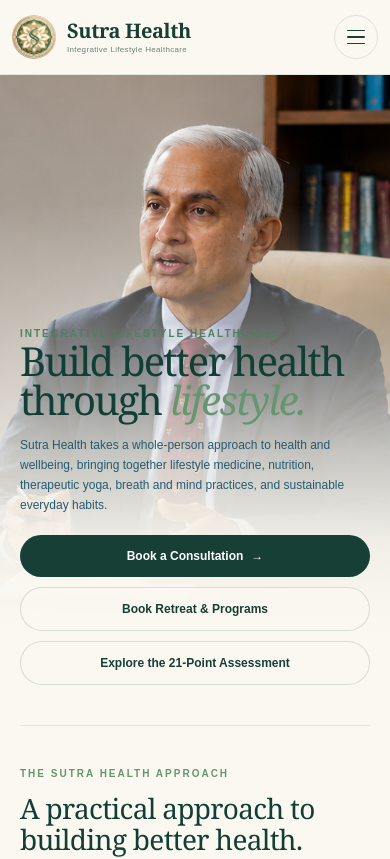
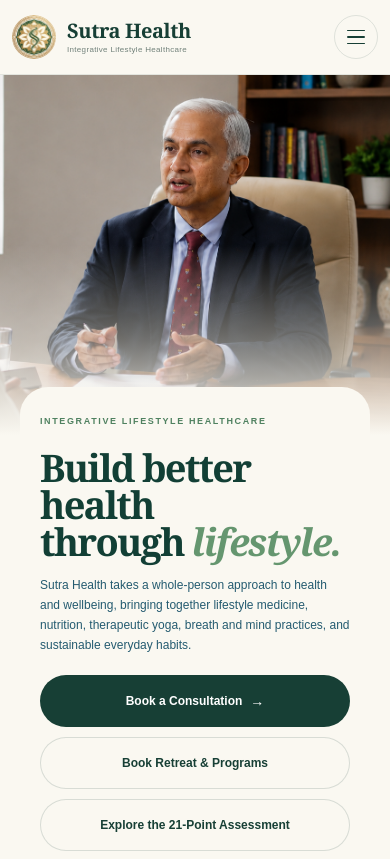
Before and after one commit to karanrchaurasiya/sutra-health-nextjs, a Next.js app: page / in a window 390 px wide. Shown: the top 859 px of the page. Built offline with nearby package versions, Linux system fonts and the light colour scheme.

Commit message:
Initial Sutra Health website

```diff
--- a/components/hero/Hero.tsx
+++ b/components/hero/Hero.tsx
@@ -14,20 +14,65 @@
         fill
         priority
         sizes="100vw"
-        className="z-0 hidden object-cover object-center lg:block"
+        className="
+          z-0
+          hidden
+          object-cover
+          object-center
+          lg:block
+        "
       />
 
       {/* ==================================================
-          MOBILE BACKGROUND
+          MOBILE IMAGE
+
+          Mobile uses a controlled image area instead of
+          forcing the complete hero to behave like a
+          background image.
       ================================================== */}
+      <div
+        className="
+          relative
+          z-0
+          block
+          h-[360px]
+          w-full
+          sm:h-[410px]
+          lg:hidden
+        "
+      >
         <Image
           src="/images/hero-desktop56.png"
           alt="Sutra Health consultation"
           fill
           priority
-        sizes="100vw"
-        className="z-0 block object-cover object-center lg:hidden"
+          sizes="
+            (max-width: 480px) 100vw,
+            (max-width: 640px) 100vw,
+            100vw
+          "
+          className="
+            object-cover
+            object-[50%_18%]
+          "
         />
+
+        {/* Mobile image fade */}
+        <div
+          aria-hidden="true"
+          className="
+            pointer-events-none
+            absolute
+            inset-x-0
+            bottom-0
+            h-[190px]
+            bg-gradient-to-t
+            from-[#FAF8F1]
+            via-[#FAF8F1]/45
+            to-transparent
+          "
+        />
+      </div>
 
       {/* ==================================================
           DESKTOP OVERLAY
@@ -38,25 +83,17 @@
       ================================================== */}
       <div
         aria-hidden="true"
-        className="pointer-events-none absolute inset-0 z-10 hidden lg:block"
+        className="
+          pointer-events-none
+          absolute
+          inset-0
+          z-10
+          hidden
+          lg:block
+        "
         style={{
           background:
             "linear-gradient(90deg, rgba(250,248,241,1) 0%, rgba(250,248,241,0.98) 27%, rgba(250,248,241,0.88) 38%, rgba(250,248,241,0.60) 47%, rgba(250,248,241,0.25) 56%, rgba(250,248,241,0) 70%)",
-        }}
-      />
-
-      {/* ==================================================
-          MOBILE OVERLAY
-
-          Image remains visible at top.
-          Cream gradually appears behind text.
-      ================================================== */}
-      <div
-        aria-hidden="true"
-        className="pointer-events-none absolute inset-0 z-10 lg:hidden"
-        style={{
-          background:
-            "linear-gradient(180deg, rgba(250,248,241,0) 10%, rgba(250,248,241,0.02) 20%, rgba(250,248,241,0.28) 33%, rgba(250,248,241,0.78) 58%, rgba(250,248,241,0.96) 72%, rgba(250,248,241,1) 86%)",
         }}
       />
 
@@ -66,24 +103,51 @@
       <Container>
         <div
           className="
-            relative z-20
+            relative
+            z-20
+
             flex
-            min-h-[650px]
-            items-end
+            min-h-0
+            items-start
+
             pb-10
-            sm:min-h-[680px]
-            sm:pb-12
+
             lg:min-h-[620px]
             lg:items-center
             lg:pb-0
+
             xl:min-h-[650px]
           "
         >
           <div
             className="
+              relative
+              z-20
               w-full
               max-w-[700px]
-              lg:py-0
+
+              /* Mobile content overlaps the bottom
+                 of the image slightly */
+              -mt-[48px]
+
+              rounded-t-[28px]
+
+              bg-[#FAF8F1]
+
+              px-5
+              pt-7
+              pb-2
+
+
+              sm:-mt-[45px]
+              sm:rounded-t-[10px]
+
+
+              lg:mt-0
+              lg:rounded-none
+              lg:bg-transparent
+              lg:px-0
+              lg:pt-0
             "
           >
             {/* ==================================================
@@ -91,14 +155,18 @@
             ================================================== */}
             <p
               className="
-                text-[10px]
+                text-[9px]
                 font-semibold
                 uppercase
-                tracking-[0.2em]
+                tracking-[0.18em]
                 text-[#4F8160]
+
                 sm:text-[10px]
+                sm:tracking-[0.2em]
+
                 lg:text-[11px]
-                sm:mt-2
+                mb-5
+
               "
             >
               Integrative Lifestyle Healthcare
@@ -109,18 +177,27 @@
             ================================================== */}
             <h1
               className="
+                mt-3
                 max-w-[690px]
+
                 font-serif
-                font-medium
-                text-[40px]
+                font-bold
+
+                text-[38px]
                 leading-[0.98]
                 tracking-[-0.045em]
+
                 text-[#123F35]
+
                 sm:mt-4
-                sm:font-medium
-                sm:text-[40px]
-                md:text-[50px]
+                sm:text-[45px]
+
+                md:text-[52px]
+
+                lg:mt-0
                 lg:text-[60px]
+                lg:font-medium
+
                 xl:text-[70px]
               "
             >
@@ -135,13 +212,19 @@
             <p
               className="
                 mt-4
+
                 max-w-[590px]
+
                 text-[12px]
-                leading-5
+                font-medium
+                leading-[1.65]
+
                 text-[#245B70]
+
                 sm:mt-5
                 sm:text-[14px]
                 sm:leading-7
+
                 lg:text-[15px]
                 lg:leading-7
               "
@@ -158,9 +241,11 @@
             <div
               className="
                 mt-5
+
                 flex
                 flex-col
                 gap-2.5
+
                 sm:mt-6
                 sm:flex-row
                 sm:flex-wrap
@@ -168,52 +253,86 @@
                 sm:gap-3
               "
             >
+              {/* PRIMARY CTA */}
               <Link
                 href="/book-appointment"
                 className="
                   inline-flex
+                  min-h-[52px]
+                  w-full
+
                   items-center
                   justify-center
                   gap-2
+
                   rounded-full
+
                   bg-[#173F35]
+
                   px-5
                   py-3
+
                   text-[12px]
                   font-semibold
+
                   text-white
-                  transition-colors
+
+                  transition-all
                   duration-300
+
                   hover:bg-[#12352D]
+
+                  active:scale-[0.99]
+
+                  sm:min-h-0
+                  sm:w-auto
                   sm:px-6
                   sm:py-3.5
                   sm:text-[13px]
                 "
               >
                 Book a Consultation
-                <span aria-hidden="true">→</span>
+                <span aria-hidden="true" className="text-[14px]">
+                  →
+                </span>
               </Link>
 
+              {/* SECONDARY CTA */}
               <Link
                 href="/retreat-programs"
                 className="
                   inline-flex
+                  min-h-[52px]
+                  w-full
+
                   items-center
                   justify-center
                   gap-2
+
                   rounded-full
+
                   border
                   border-[#173F35]/15
-                  bg-[#FAF8F1]/80
+
+                  bg-[#FAF8F1]
+
                   px-5
                   py-3
+
                   text-[12px]
                   font-semibold
+
                   text-[#173F35]
-                  backdrop-blur-[2px]
+
                   transition-all
                   duration-300
-                  hover:bg-[#FAF8F1]
+
+                  hover:bg-[#F0F4ED]
+
+                  active:scale-[0.99]
+
+                  sm:min-h-0
+                  sm:w-auto
                   sm:px-6
                   sm:py-3.5
                   sm:text-[13px]
@@ -222,26 +341,42 @@
                 Book Retreat &amp; Programs
               </Link>
 
+              {/* ASSESSMENT CTA */}
               <Link
                 href="/score"
                 className="
                   inline-flex
+                  min-h-[52px]
+                  w-full
+
                   items-center
                   justify-center
                   gap-2
+
                   rounded-full
+
                   border
                   border-[#173F35]/15
-                  bg-[#FAF8F1]/80
+
+                  bg-[#FAF8F1]
+
                   px-5
                   py-3
+
                   text-[12px]
                   font-semibold
+
                   text-[#173F35]
-                  backdrop-blur-[2px]
+
                   transition-all
                   duration-300
-                  hover:bg-[#FAF8F1]
+
+                  hover:bg-[#F0F4ED]
+
+                  active:scale-[0.99]
+
+                  sm:min-h-0
+                  sm:w-auto
                   sm:px-6
                   sm:py-3.5
                   sm:text-[13px]
@@ -261,11 +396,21 @@
         aria-hidden="true"
         className="
           pointer-events-none
-          absolute inset-x-0 bottom-0 z-20
+
+          absolute
+          inset-x-0
+          bottom-0
+          z-20
+
+          hidden
+
           h-6
+
           bg-gradient-to-t
           from-[#FAF8F1]
           to-transparent
+
+          lg:block
         "
       />
     </section>
```
Lines whose indentation alone changed are shown as unchanged.
